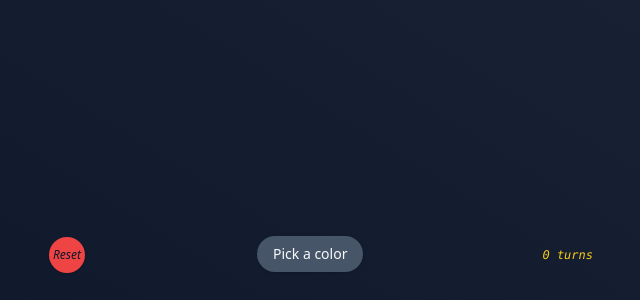
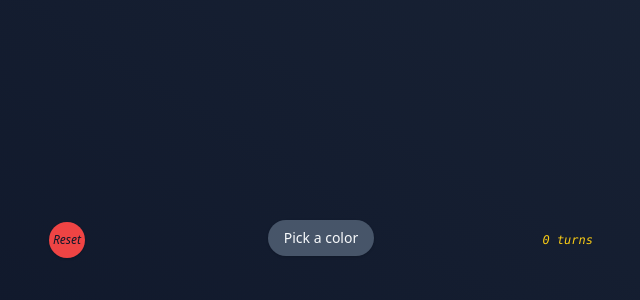
Before and after one commit to tomtom637/Kapla-Die, a React (Vite) app: page / in a window 1280 px wide. Shown: the part 500-800 px from the top of the page, without its empty margins (319-959 px from the left). Built offline with nearby package versions, Linux system fonts and the light colour scheme.

Commit message:
moved buttons up a bit and centered middle button

```diff
--- a/src/App.tsx
+++ b/src/App.tsx
@@ -53,10 +53,10 @@ export default function App() {
 
   return (
     <main className="min-h-dvh bg-gradient-to-tr from-slate-900 to-slate-800 text-slate-100">
-      <div className="h-[calc(100dvh-5rem)]">
+      <div className="h-[calc(100dvh-6rem)]">
         <div
           ref={colorsRef}
-          className="mx-auto grid max-h-[calc(100dvh-5rem)] max-w-xl grid-cols-[repeat(auto-fill,minmax(90px,1fr))]  gap-4 overflow-y-scroll p-4"
+          className="mx-auto grid max-h-[calc(100dvh-6rem)] max-w-xl grid-cols-[repeat(auto-fill,minmax(90px,1fr))]  gap-4 overflow-y-scroll p-4"
         >
           {colors.map((color, index) => (
             <ColorCell
@@ -67,8 +67,8 @@ export default function App() {
           ))}
         </div>
       </div>
-      <footer className="mx-auto flex max-w-xl items-baseline justify-between p-4">
-        <div>
+      <footer className="relative mx-auto flex max-w-xl items-center justify-center p-4">
+        <div className="absolute left-[1rem] top-0 translate-y-1/2">
           <Button
             className="size-[2.25rem] rounded-full bg-red-500 p-1 text-xs italic text-slate-900 hover:bg-red-400"
             onClick={handleReset}
@@ -84,8 +84,8 @@ export default function App() {
             Pick a color
           </Button>
         </div>
-        <div>
-          <span className="block min-w-[3.6rem] text-end font-mono text-xs italic text-yellow-400">
+        <div className="absolute right-[1rem] top-0 translate-y-1/2">
+          <span className="block min-w-[3.6rem] py-[0.6rem] text-end font-mono text-xs italic text-yellow-400">
             {colors.length} {colors.length === 1 ? "turn" : "turns"}
           </span>
         </div>
```
